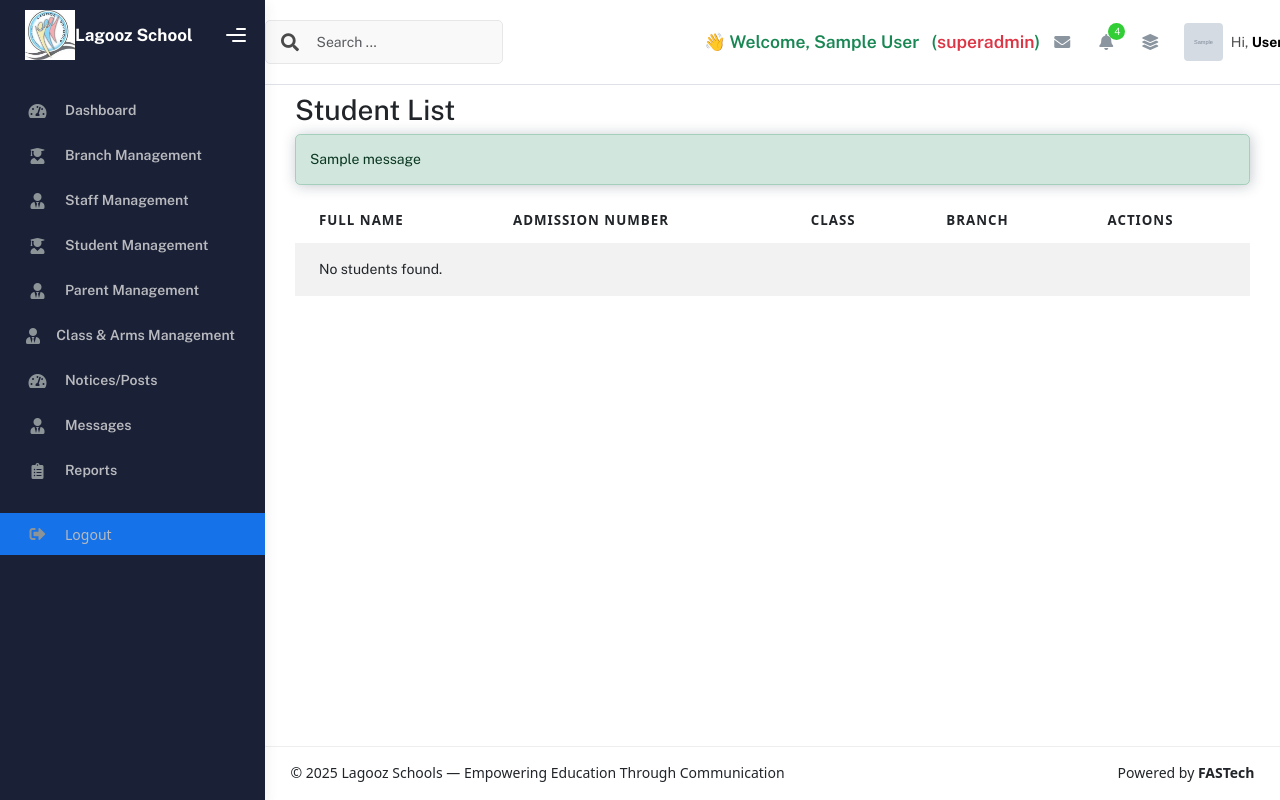
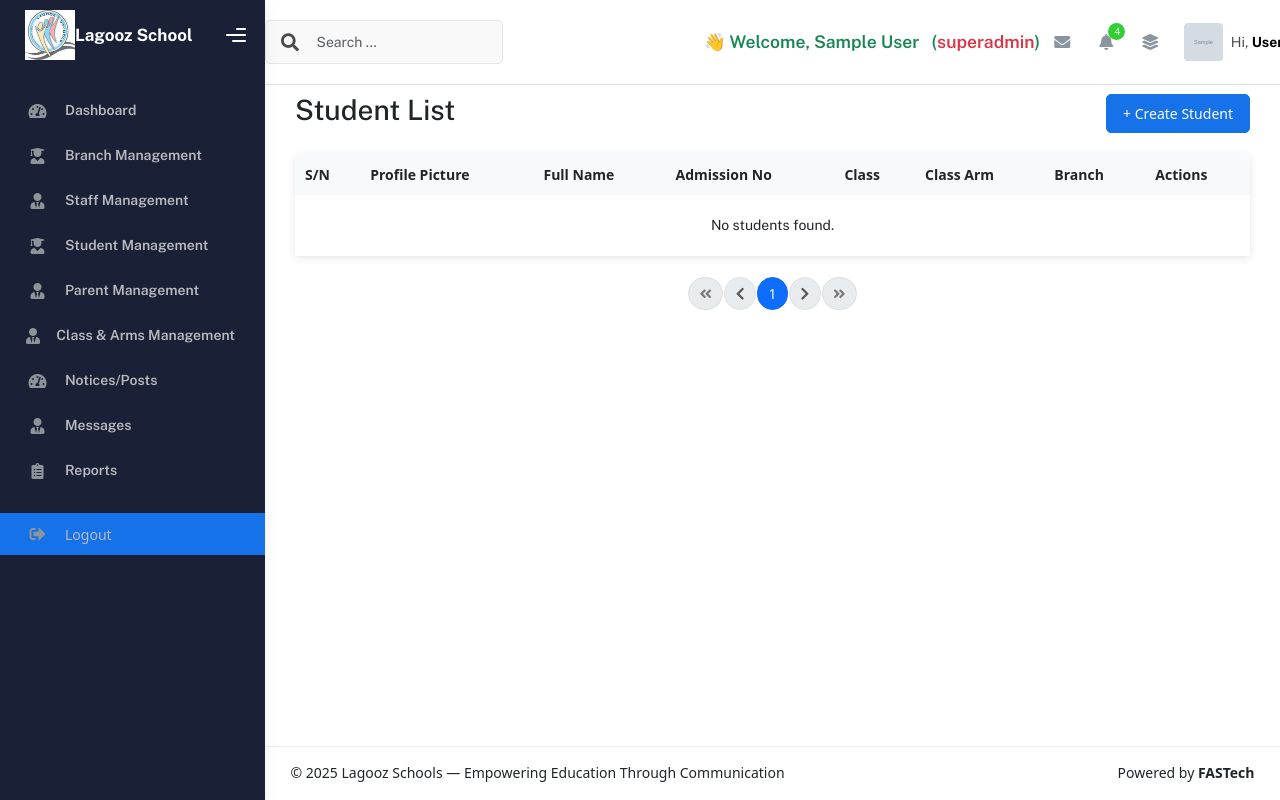
Before and after one commit to FAS2024/school-communication-system, a Django app: page /students/ in a window 1280 px wide. Run offline with Django 5.2, Linux system fonts and the light colour scheme; a user stored in the database is signed in; tables that the repository leaves empty hold one stand-in row (values such as "Sample post"); grey boxes marked "Sample" are stand-in pictures; one stand-in notice (Sample message) is shown; some libraries are stand-ins or nearby versions.

Commit message:
I am still working on the students CRUD

```diff
--- a/accounts/urls.py
+++ b/accounts/urls.py
@@ -39,8 +39,9 @@ urlpatterns = [
 
     # Students
     path('student/create/', views.create_student, name='student_create'),
+    # path('student/update/<int:student_id>/', views.update_student, name='student_update'),
     path('student/update/<int:pk>/', views.update_student, name='student_update'),
-    path('students/', views.student_list, name='student_list'),
+    path('students/', views.StudentListView.as_view(), name='student_list'),
     path('students/<int:pk>/', views.student_detail, name='student_detail'),
     path('students/<int:pk>/delete/', views.student_delete, name='student_delete'),
 
--- a/accounts/views.py
+++ b/accounts/views.py
@@ -538,55 +538,6 @@ class BranchDeleteView(DeleteView):
         return HttpResponseRedirect(self.success_url)
 
 
-# @login_required
-# @user_passes_test(utility.is_branchadmin_or_superadmin)
-# def create_student(request):
-#     if request.method == 'POST':
-#         form = StudentCreationForm(request.POST, request.FILES, request=request)
-#         if form.is_valid():
-#             form.save()
-#             messages.success(request, "Student created successfully.")
-#             return redirect('student_list')
-#         else:
-#             messages.error(request, "Please correct the errors below.")
-#     else:
-#         form = StudentCreationForm(request=request)
-
-#     context = {
-#         'form': form,
-#         'title': 'Create New Student'
-#     }
-#     return render(request, 'student_form.html', context)
-
-
-
-# @login_required
-# @user_passes_test(utility.is_branchadmin_or_superadmin)
-# def update_student(request, student_id):
-#     student = get_object_or_404(StudentProfile, id=student_id)
-
-#     if request.user.role == 'branch_admin' and student.user.branch != request.user.branch:
-#         messages.error(request, "You do not have permission to edit this student.")
-#         return redirect('student_list')
-
-#     if request.method == 'POST':
-#         form = StudentCreationForm(request.POST, request.FILES, instance=student, request=request)
-#         if form.is_valid():
-#             form.save()
-#             messages.success(request, "Student updated successfully.")
-#             return redirect('student_list')
-#         else:
-#             messages.error(request, "Please correct the errors below.")
-#     else:
-#         form = StudentCreationForm(instance=student, request=request)
-
-#     context = {
-#         'form': form,
-#         'title': 'Update Student'
-#     }
-#     return render(request, 'student_form.html', context)
-
-
 
 def is_branch_or_superadmin(user):
     return user.is_authenticated and (user.role == 'superadmin' or user.role == 'branch_admin')
@@ -627,8 +578,8 @@ def create_student(request):
 
 @login_required
 @transaction.atomic
-def update_student(request, student_id):
-    user_instance = get_object_or_404(CustomUser, pk=student_id, role='student')
+def update_student(request, pk):
+    user_instance = get_object_or_404(CustomUser, pk=pk, role='student')
     profile_instance = get_object_or_404(StudentProfile, user=user_instance)
 
     # Permissions:
@@ -675,15 +626,26 @@ def update_student(request, student_id):
     })
 
 
-@login_required
-@user_passes_test(is_branch_or_superadmin)
-def student_list(request):
-    user = request.user
-    if user.role == 'superadmin':
-        students = CustomUser.objects.filter(role='student')
-    else:  # branch_admin
-        students = CustomUser.objects.filter(role='student', branch=user.branch)
-    return render(request, 'student_list.html', {'students': students})
+@method_decorator(login_required, name='dispatch')
+class StudentListView(ListView):
+    model = CustomUser
+    template_name = 'student_list.html'  # Adjust if your template is in a subfolder
+    context_object_name = 'students'
+    paginate_by = 10
+
+    def get_queryset(self):
+        user = self.request.user
+        if user.role == 'superadmin':
+            return CustomUser.objects.filter(role='student').order_by('last_name', 'first_name')
+        else:
+            return CustomUser.objects.filter(role='student', branch=user.branch).order_by('last_name', 'first_name')
+
+    def dispatch(self, request, *args, **kwargs):
+        if request.user.role not in ['superadmin', 'branch_admin']:
+            messages.error(request, "You do not have permission to view this page.")
+            return redirect('dashboard')  # or wherever you want to redirect unauthorized users
+        return super().dispatch(request, *args, **kwargs)
+
 
 
 @login_required
--- a/templates/student_list.html
+++ b/templates/student_list.html
@@ -1,40 +1,98 @@
-{% extends "base.html" %}
+{% extends 'base.html' %}
 {% load static %}
 
 {% block content %}
+<div style="display: flex; justify-content: space-between; align-items: center; margin-bottom: 20px;">
     <h2>Student List</h2>
+    <a href="{% url 'student_create' %}" class="btn btn-primary" style="padding: 8px 16px; border-radius: 5px;">
+        + Create Student
+    </a>
+</div>
 
-  {% if messages %}
-    {% for message in messages %}
-      <div class="alert alert-{{ message.tags }}">{{ message }}</div>
-    {% endfor %}
-  {% endif %}
-
-  <table class="table table-striped">
-    <thead>
+<table style="width: 100%; border-collapse: collapse; box-shadow: 0 2px 8px rgba(0,0,0,0.1);">
+    <thead style="background-color: #f8f9fa;">
         <tr>
-        <th>Full Name</th>
-        <th>Admission Number</th>
-        <th>Class</th>
-        <th>Branch</th>
-        <th>Actions</th>
+            <th style="padding: 10px;">S/N</th>
+            <th style="padding: 10px;">Profile Picture</th>
+            <th style="padding: 10px;">Full Name</th>
+            <th style="padding: 10px;">Admission No</th>
+            <th style="padding: 10px;">Class</th>
+            <th style="padding: 10px;">Class Arm</th>
+            <th style="padding: 10px;">Branch</th>
+            <th style="padding: 10px;">Actions</th>
         </tr>
     </thead>
     <tbody>
-      {% for student in students %}
-        <tr>
-          <td>{{ student.get_full_name }}</td>
-          <td>{{ student.admission_number }}</td>
-          <td>{{ student.current_class }} {{ student.current_class_arm }}</td>
-          <td>{{ student.branch }}</td>
-          <td>
-            <a href="{% url 'student_detail' student.pk %}" class="btn btn-info btn-sm">View</a>
-            <a href="{% url 'student_delete' student.pk %}" class="btn btn-danger btn-sm">Delete</a>
+        {% for student in page_obj %}
+        <tr style="border-bottom: 1px solid #dee2e6;">
+            <td style="padding: 10px;">{{ forloop.counter }}</td>
+            <td style="padding: 10px;">
+                {% if student.profile_picture %}
+                    <img src="{{ student.profile_picture.url }}" alt="Profile"
+                         width="30" height="30" style="border-radius: 50%; object-fit: cover;">
+                {% else %}
+                    <img src="{% static 'assets/img/profile-pic.png' %}" alt="Default Profile"
+                         width="30" height="30" style="border-radius: 50%; object-fit: cover;">
+                {% endif %}
+            </td>
+            <td style="padding: 10px;">{{ student.get_full_name }}</td>
+            <td style="padding: 10px;">{{ student.studentprofile.admission_number }}</td>
+            <td style="padding: 10px;">{{ student.studentprofile.current_class }}</td>
+            <td style="padding: 10px;">{{ student.studentprofile.current_class_arm }}</td>
+            <td style="padding: 10px;">{{ student.branch.name }}</td>
+            <td style="padding: 10px;">
+                <a href="{% url 'student_detail' student.pk %}" class="btn btn-sm btn-info" style="margin-right: 5px;">View</a>
+                <a href="{% url 'student_update' student.pk %}" class="btn btn-sm btn-warning" style="margin-right: 5px;">Edit</a>
+                <a href="{% url 'student_delete' student.pk %}" class="btn btn-sm btn-danger"
+                   onclick="return confirm('Are you sure you want to delete this student?');">Delete</a>
             </td>
         </tr>
         {% empty %}
-        <tr><td colspan="5">No students found.</td></tr>
+        <tr>
+            <td colspan="8" style="text-align: center; padding: 20px;">No students found.</td>
+        </tr>
         {% endfor %}
     </tbody>
 </table>
+
+<!-- Stylish Pagination -->
+<div class="d-flex justify-content-center mt-4">
+  <nav aria-label="Student pagination">
+    <ul class="pagination pagination-rounded">
+      {% if page_obj.has_previous %}
+        <li class="page-item">
+          <a class="page-link" href="?page=1"><i class="fas fa-angle-double-left"></i></a>
+        </li>
+        <li class="page-item">
+          <a class="page-link" href="?page={{ page_obj.previous_page_number }}"><i class="fas fa-chevron-left"></i></a>
+        </li>
+      {% else %}
+        <li class="page-item disabled"><span class="page-link"><i class="fas fa-angle-double-left"></i></span></li>
+        <li class="page-item disabled"><span class="page-link"><i class="fas fa-chevron-left"></i></span></li>
+      {% endif %}
+
+      {% for num in page_obj.paginator.page_range %}
+        {% if num >= page_obj.number|add:-2 and num <= page_obj.number|add:2 %}
+          {% if page_obj.number == num %}
+            <li class="page-item active"><span class="page-link">{{ num }}</span></li>
+          {% else %}
+            <li class="page-item"><a class="page-link" href="?page={{ num }}">{{ num }}</a></li>
+          {% endif %}
+        {% endif %}
+      {% endfor %}
+
+      {% if page_obj.has_next %}
+        <li class="page-item">
+          <a class="page-link" href="?page={{ page_obj.next_page_number }}"><i class="fas fa-chevron-right"></i></a>
+        </li>
+        <li class="page-item">
+          <a class="page-link" href="?page={{ page_obj.paginator.num_pages }}"><i class="fas fa-angle-double-right"></i></a>
+        </li>
+      {% else %}
+        <li class="page-item disabled"><span class="page-link"><i class="fas fa-chevron-right"></i></span></li>
+        <li class="page-item disabled"><span class="page-link"><i class="fas fa-angle-double-right"></i></span></li>
+      {% endif %}
+    </ul>
+  </nav>
+</div>
 {% endblock %}
```
Also changed, not shown: templates/student_detail.html (+35 -18 lines). Lines whose indentation alone changed are shown as unchanged.
